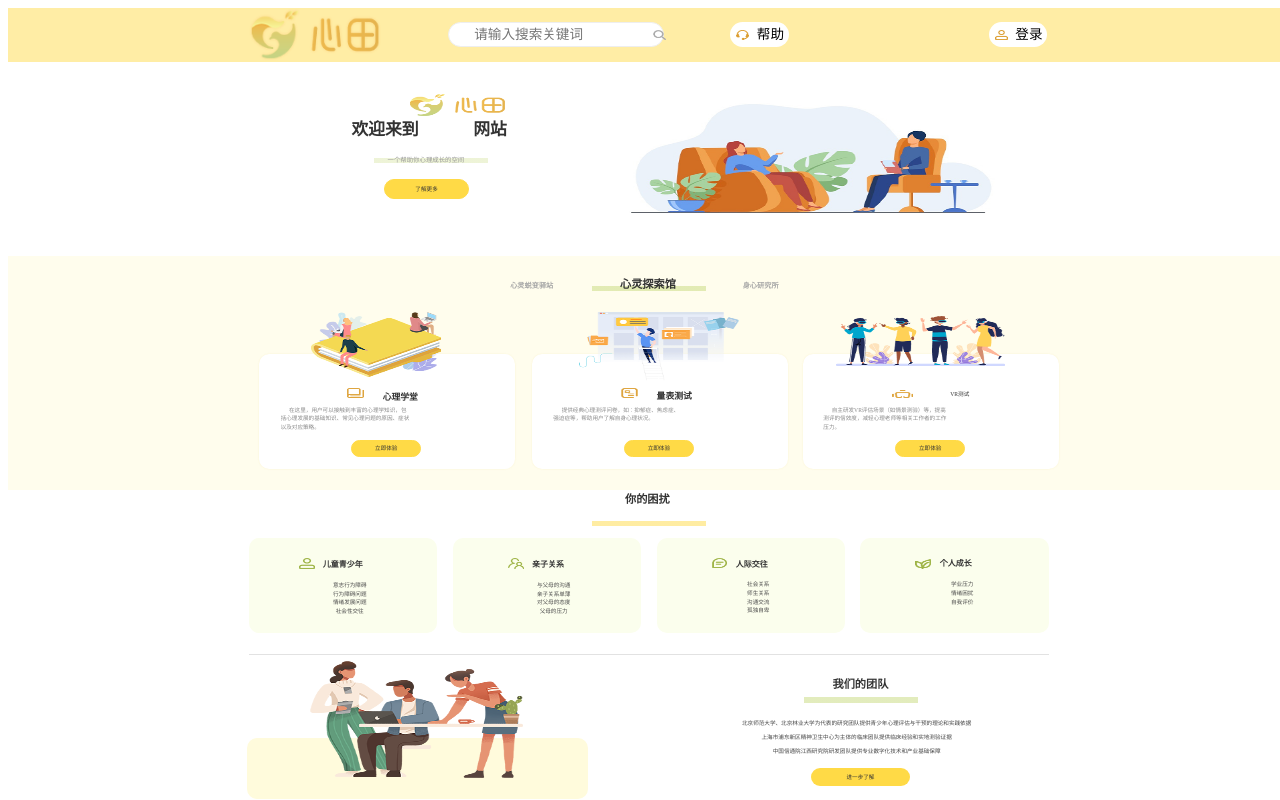
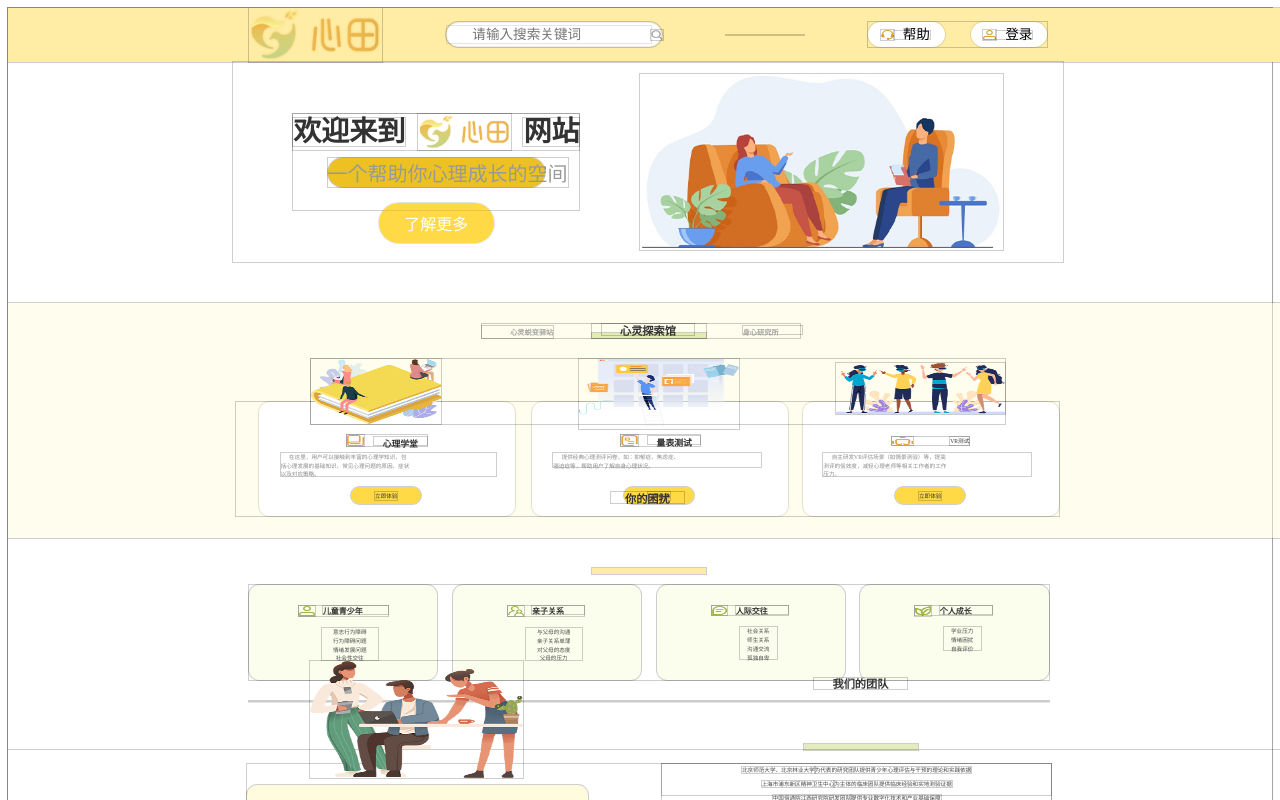
Before and after one commit to Schweik7/xintian, a Vue app: page / in a window 1280 px wide. Shown: the top 800 px of the page. Built offline with nearby package versions, Linux system fonts and the light colour scheme.

Commit message:
基本完成了第二部分的构建和改造

```diff
--- a/src/assets/common.css
+++ b/src/assets/common.css
@@ -1,3 +1,8 @@
+* {
+  box-shadow: 0 0 0 1px rgba(0, 0, 0, 0.1);
+  outline: 1px solid rgba(0, 0, 0, 0.1);
+}
+
 body * {
     box-sizing: border-box;
     flex-shrink: 0;
--- a/src/assets/index.css
+++ b/src/assets/index.css
@@ -62,54 +62,6 @@
     margin-left: 4.1vw;
 }
 
-.section_14 {
-    width: 54.9vw;
-    height: 13.9vh;
-    margin: 5.2vh 0 0 22.2vw;
-}
-
-.box_13 {
-    position: relative;
-    width: 21.4vw;
-    height: 9.5vh;
-    margin-top: 2.3vh;
-}
-
-.text_7 {
-    width: 21.4vw;
-    height: 2vh;
-    overflow-wrap: break-word;
-    color: rgba(51, 51, 51, 1);
-    font-size: 2.1vh;
-    font-family: PingFang-SC-Heavy;
-    font-weight: 900;
-    text-align: center;
-    white-space: nowrap;
-    line-height: 2.1vh;
-}
-
-.block_1 {
-    background-image: linear-gradient(
-      90deg,
-      rgba(198, 217, 123, 0.3) 0,
-      rgba(198, 217, 123, 0.3) 51.8%,
-      rgba(198, 217, 123, 0.3) 100%,
-      rgba(198, 217, 123, 0.3) 100%
-    );
-    width: 8.9vw;
-    height: 0.7vh;
-    margin: 2.5vh 0 0 6.4vw;
-}
-
-.text-wrapper_2 {
-    background-color: rgba(255, 218, 70, 1);
-    border-radius: 21px;
-    height: 2.5vh;
-    border: 0.1vh solid rgba(255, 218, 70, 1);
-    width: 6.6vw;
-    margin: 2vh 0 0.1vh 7.2vw;
-}
-
 .text_8 {
     width: 3.2vw;
     height: 0.8vh;
@@ -122,27 +74,6 @@
     white-space: nowrap;
     line-height: 1.5vh;
     margin: 0.8vh 0 0 1.7vw;
-}
-
-.text_9 {
-    position: absolute;
-    left: 5.5vw;
-    top: 4.1vh;
-    width: 9.9vw;
-    height: 0.8vh;
-    overflow-wrap: break-word;
-    color: rgba(153, 153, 153, 1);
-    font-size: 0.8vh;
-    font-family: PingFang-SC-Medium;
-    font-weight: 500;
-    text-align: center;
-    white-space: nowrap;
-    line-height: 1.5vh;
-}
-
-.image_2 {
-    width: 28.6vw;
-    height: 13.9vh;
 }
 
 .section_4 {
--- a/src/components/HeaderComponent.vue
+++ b/src/components/HeaderComponent.vue
@@ -2,22 +2,23 @@
   <div class="header-section flex-row align-center justify-between">
     <img class="logo" src="@/images/心田首页.png" alt="Logo" />
 
-    <div class="search-box flex-row align-center">
+    <div id="search-box" class="flex-row align-center">
       <input type="text" class="search-input" placeholder="请输入搜索关键词" />
       <img class="search-icon" src="@/images/搜索标志.png" alt="搜索" />
     </div>
-    <!-- <div class="flex-row justify-around"> -->
-      <div class="header-actions flex-row align-center">
-        <div class="action-item flex-row align-center">
-          <img class="icon" src="@/images/帮助标志.png" alt="帮助" />
-          <span class="text">帮助</span>
-        </div>
 
-        <div class="action-item flex-row align-center">
-          <img class="icon" src="@/images/登录标志.png" alt="登录" />
-          <span class="text">登录</span>
-        </div>
-      <!-- </div> -->
+    <div class="spacer"></div> <!-- 控制前后元素间距的空隙 -->
+
+    <div class="header-actions flex-row align-center">
+      <button id="help-btn" class="action-item flex-row align-center">
+        <img class="icon" src="@/images/帮助标志.png" alt="帮助" />
+        <span class="text">帮助</span>
+      </button>
+
+      <button id="login-btn" class="action-item flex-row align-center">
+        <img class="icon" src="@/images/登录标志.png" alt="登录" />
+        <span class="text">登录</span>
+      </button>
     </div>
   </div>
 </template>
@@ -28,23 +29,27 @@ export default {
 };
 </script>
 
+<style>
+.logo {
+  width: 10.4vw;
+  height: 6.7vh;
+}
+</style>
+
 <style scoped>
 .header-section {
   display: flex;
   align-items: center;
-  justify-content: space-between;
   background-color: rgba(255, 237, 165, 1);
   width: 100vw;
   height: 6.7vh;
   padding: 0 18.8vw;
+  gap: 5vw;
 }
 
-.logo {
-  width: 10.4vw;
-  height: 6.7vh;
-}
 
-.search-box {
+
+#search-box {
   display: flex;
   align-items: center;
   background-color: white;
@@ -52,6 +57,7 @@ export default {
   width: 16.9vw;
   height: 3.1vh;
   border: 1px solid rgba(238, 238, 238, 1);
+  /* margin-right: 2vw; */
 }
 
 .search-input {
@@ -64,15 +70,19 @@ export default {
 }
 
 .search-icon {
-  width: 1vw;
+  width: 0.9vw;
   height: 1.3vh;
-  margin-right: 1vw;
+  margin-right: 0.7vw;
+}
+
+.spacer {
+  flex-grow: 2; /* 控制前后两部分之间的空隙 */
 }
 
 .header-actions {
   display: flex;
   align-items: center;
-  gap: 15.6vw;
+  gap: 2vw;
 }
 
 .action-item {
@@ -80,9 +90,15 @@ export default {
   align-items: center;
   background-color: white;
   border-radius: 20px;
-  width: 4.6vw;
+  width: 6vw;
   height: 3.1vh;
-  padding: 0 0.5vw;
+  padding: 0 1vw;
+  border: none;
+  cursor: pointer;
+}
+
+.action-item:hover {
+  background-color: rgba(238, 238, 238, 1); /* Hover 时背景色改变 */
 }
 
 .icon {
@@ -94,6 +110,6 @@ export default {
   font-family: PingFang-SC-Medium;
   font-size: 1.7vh;
   line-height: 1vh;
-  margin-left: 0.6vw;
+  padding-left: 0.7vw;
 }
 </style>
--- a/src/components/MainSectionComponent.vue
+++ b/src/components/MainSectionComponent.vue
@@ -1,14 +1,21 @@
 <template>
-    <div class="section_14 flex-row justify-between">
-      <div class="box_13 flex-col">
-        <span class="text_7">欢迎来到&nbsp;&nbsp;&nbsp;&nbsp;&nbsp;&nbsp;&nbsp;&nbsp;&nbsp;&nbsp;&nbsp;&nbsp;&nbsp;网站</span>
-        <div class="block_1 flex-col"></div>
-        <div class="text-wrapper_2 flex-col">
-          <span class="text_in_button">了解更多</span>
+  <div id="main-section" class="flex-row justify-evenly">
+    <div id="content-section" class="flex-col">
+      <!-- 标题、logo和"网站" -->
+      <div class="flex-row align-center">
+        <span class="title-text">欢迎来到</span>
+        <img id="logo-image" src="@/images/心田首页.png" />
+        <span class="title-text">网站</span>
       </div>
-        <span class="text_9">一个帮助你心理成长的空间</span>
+      <!-- 子标题 -->
+      <div class="subtitle-wrapper align-center">
+        <span class="subtitle-text">一个帮助你心理成长的空间</span>
       </div>
-      <img class="image_2"   src="@/images/e301364da532ea7e1909f99fc017c855.png" />
+      <!-- 了解更多按钮 -->
+      <button id="learn-more-button">了解更多</button>
+    </div>
+    <!-- 右侧图片 -->
+    <img id="illustration-image" src="@/images/舒适交谈倾听.png" />
   </div>
 </template>
 
@@ -17,3 +24,80 @@
   name: 'MainSectionComponent',
 };
 </script>
+
+<style scoped>
+#main-section {
+  display: flex;
+  align-items: center;
+  width: 64.9vw;
+  height: 25vh;
+  margin: auto;
+}
+
+#content-section {
+  height: 12vh;
+  width: auto;
+  display: flex;
+  flex-direction: column;
+  align-items: center; /* 子元素水平居中 */
+}
+
+#logo-image {
+  height: 4.5vh;
+  margin: 0 1vw;
+  vertical-align: middle;
+}
+
+.title-text {
+  color: rgba(51, 51, 51, 1);
+  font-size: 3.5vh;
+  font-family: PingFang-SC-Heavy;
+  font-weight: 900;
+  line-height: 3.5vh;
+  white-space: nowrap;
+}
+
+.subtitle-wrapper {
+  margin-top: 1vh;
+  background-color: hsl(47, 85%, 53%);
+  border-radius: 21px;
+  translate: 0 0;
+  /* height: 2.5vh; */
+  /* border: 0.1vh solid rgba(255, 218, 70, 1); */
+  width: 17vw;
+}
+
+.subtitle-text {
+  color: rgba(153, 153, 153, 1);
+  font-size: 2.5vh;
+  font-family: PingFang-SC-Medium;
+  font-weight: 500;
+  text-align: justify;
+  margin:auto;
+  /* margin-top: 1vh; */
+}
+
+#learn-more-button {
+  background-color: rgba(255, 218, 70, 1);
+  color: #fff;
+  border: none;
+  border-radius: 21px;
+  padding: 1vh 2vw;
+  font-size: 2vh;
+  font-family: PingFang-SC-Medium;
+  margin-top: 2vh;
+  cursor: pointer;
+  transition: background-color 0.3s ease;
+  width: auto; /* 按钮宽度自动调整 */
+  align-self: center; /* 水平居中 */
+}
+
+#learn-more-button:hover {
+  background-color: rgba(255, 200, 50, 1);
+}
+
+#illustration-image {
+  width: auto;
+  height: 22vh;
+}
+</style>
--- a/src/components/ResearchTeamsComponent.vue
+++ b/src/components/ResearchTeamsComponent.vue
@@ -48,7 +48,7 @@
           </div>
         </div>
       </div>
-      <img class="image_7" alt="心田网站"   src="@/images/8bcc87ed5ef6d39955ef99074dd2f8df.png" />
+      <!-- <img class="image_7" alt="心田网站"   src="@/images/8bcc87ed5ef6d39955ef99074dd2f8df.png" /> -->
       <span class="text_24">你的困扰</span>
       <img class="image_8" alt="我们的团队"   src="@/images/8a44b99755cf4086bbb142cc89b87f85.png" />
       <span class="text_25">我们的团队</span>
```
Also changed, not shown: src/images/舒适交谈倾听.png (renamed from src/images/e301364da532ea7e1909f99fc017c855.png). Lines whose indentation alone changed are shown as unchanged.
